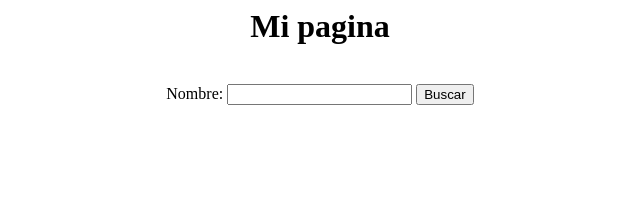
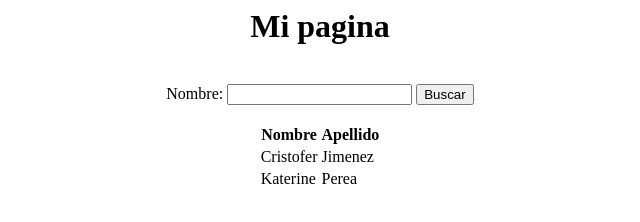
Before and after one commit to MaximilianoB05/Test1, a plain HTML site: page index.html in a window 1280 px wide. Shown: the whole page, without its empty margins (320-960 px from the left). Drawn offline with Linux system fonts and the light colour scheme.

Commit message:
decimo commit

```diff
--- a/index.html
+++ b/index.html
@@ -12,5 +12,22 @@
         <input type="submit"
         value="Buscar"/>
         <br />
+        <br />
+                <table>
+                    <tr>
+                        <th>Nombre</th>
+                        <th>Apellido</th>
+                    </tr>
+                    <tr>
+                        <td>Cristofer</td>
+                        <td>Jimenez</td>
+                    </tr>
+                    <tr>
+                        <td>Katerine</td>
+                        <td>Perea</td>
+                    </tr>
+                </table>
+
+
     </center>
 </body>
```
